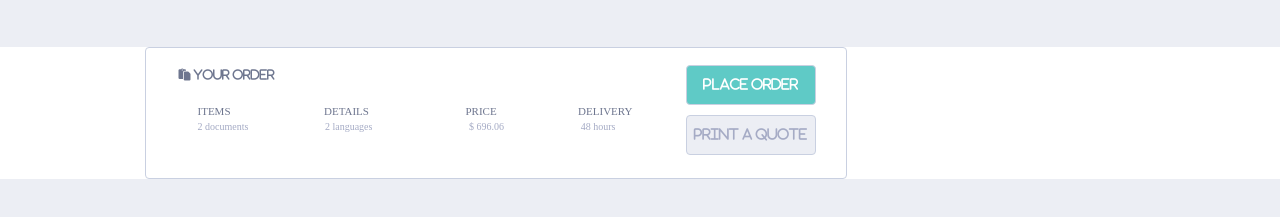
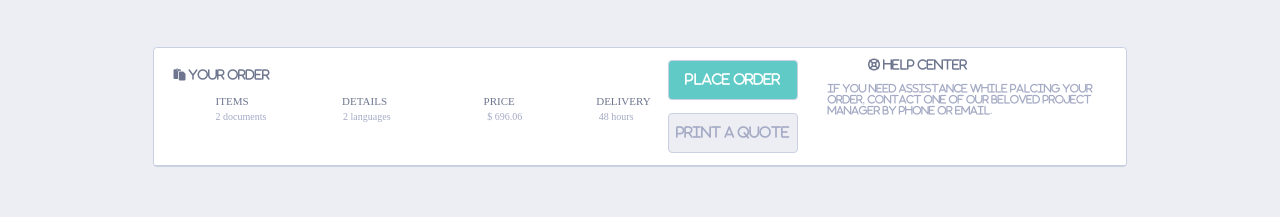
Before and after one commit to SerafimPoch/checkout, a plain HTML site: page index.html in a window 1280 px wide. Shown: the part 123-340 px from the top of the page. Drawn offline with Linux system fonts and the light colour scheme.

Commit message:
test flex

```diff
--- a/index.html
+++ b/index.html
@@ -3,6 +3,7 @@
     <head>
         <title>Task_11</title>
         <meta charset=utf-8>
+        <meta name="viewport" content="width=device-width, initial-scale=1">
         <link rel=stylesheet href=style.css>
         <script defer src="https://use.fontawesome.com/8e21995b2c.js"></script>
     </head>
@@ -32,6 +33,7 @@
 
 <main>
     <section class=order_list>
+        <div class=order_wrapper>
         <div class=left>
             <div class=order_header>
                 <h2>
@@ -61,12 +63,29 @@
         </table>
     </div>
     </div>
-    <div class=button_order>
-        <button class=place_order>PLACE ORDER</button>
-        <button class=print_a_quote>PRINT A QUOTE</button>
-    </div>
         </div>
-        <div clas=right>
+        <div class=button_order>
+            <button class=place_order>PLACE ORDER</button>
+            <button class=print_a_quote>PRINT A QUOTE</button>
+        </div>
+    <div clas=right>
+        <div class=help_center>
+            <h2>
+        <i class="fa fa-life-ring" aria-hidden="true"></i>
+                HELP CENTER
+            </h2>
+            </div>
+        <div class=right_text>
+            <p>
+                If you need assistance while palcing your<br>
+                order, contact one of our beloved Project<br>
+                Manager by phone or email.<br>
+            </p>
+            </div>
+        <div class=right_adress>
+
+        </div>
+           </div>
            </div>
     </section>
 
@@ -75,3 +94,5 @@
 <footer>
 
 </footer>
+
+</html>
--- a/style.css
+++ b/style.css
@@ -76,26 +76,35 @@ body {
 }
 
 main {
+	border: 0.5px solid #c9d0e1;
+	border-radius: 4px;
 	margin: 20px auto;
 	background-color: white;
-	width: 100%;
+	width: 76%;
 	height: 100%;
 }
 
 .order_header {
-	padding-top: 20px;
-	padding-left: 33px;
-	margin-bottom: 20px;
 	font-family: 'FontAwesome';
 	font-size: 12px;
-	color: rgb(110, 118, 143)
+	color: rgb(110, 118, 143);
+	display: -webkit-flex;
+	display: -moz-flex;
+	display: -ms-flex;
+	display: -o-flex;
+	display: flex;
+	-ms-align-items: center;
+	align-items: center;
+	padding: 10px;
 }
 
 .order_list {
+	display: -webkit-flex;
+	display: -moz-flex;
+	display: -ms-flex;
+	display: -o-flex;
 	display: flex;
-	flex-flow: row;
-	justify-content: space-around;
-	width: 100%;
+	border-bottom: 1px solid #c9d0e1;
 }
 
 .table_main {
@@ -144,12 +153,18 @@ main {
 }
 
 .button_order {
-	position: relative;
-	top: -100px;
-	padding-left: 540px;
-	width:160px;
-	height: 90px;
-
+	display: -webkit-flex;
+	display: -moz-flex;
+	display: -ms-flex;
+	display: -o-flex;
+	display: flex;
+	-webkit-flex-direction: column;
+	-moz-flex-direction: column;
+	-ms-flex-direction: column;
+	-o-flex-direction: column;
+	flex-direction: column;
+	justify-content: space-around;
+	padding-right: 30px;
 }
 
 .place_order {
@@ -166,7 +181,7 @@ main {
 
 .print_a_quote {
 	background-color: #eceef4;
-	border:  0.5px solid #c9d0e1;
+	border: 0.5px solid #c9d0e1;
 	width: 130px;
 	height: 40px;
 	font-family: 'FontAwesome';
@@ -184,16 +199,45 @@ main {
 }
 
 .left {
-	flex-grow: 100%;
-	height: 130px;
-	border: 0.5px solid #c9d0e1;
-	border-radius: 4px;
+
 }
 
-.rigth {
-	flex-grow: 400px;
+.right {
+	display: -webkit-flex;
+	display: -moz-flex;
+	display: -ms-flex;
+	display: -o-flex;
+	display: flex;
+	border: 1px solid #c9d0e1;
+	max-width: 337px;
+	padding: 10px;
+
 }
 
+.help_center {
+	font-family: 'FontAwesome';
+	font-size: 12px;
+	color: rgb(110, 118, 143);
+	width: 180px;
+	text-align: center;
+}
+
+.right_text {
+	margin-top: 10px;
+	font-family: 'FontAwesome';
+	font-size: 10px;
+	color: rgb(165,171,197);
+
+}
+
+.order_wrapper {
+	display: -webkit-flex;
+	display: -moz-flex;
+	display: -ms-flex;
+	display: -o-flex;
+	display: flex;
+	padding:10px;
+}
 
 
 
```
